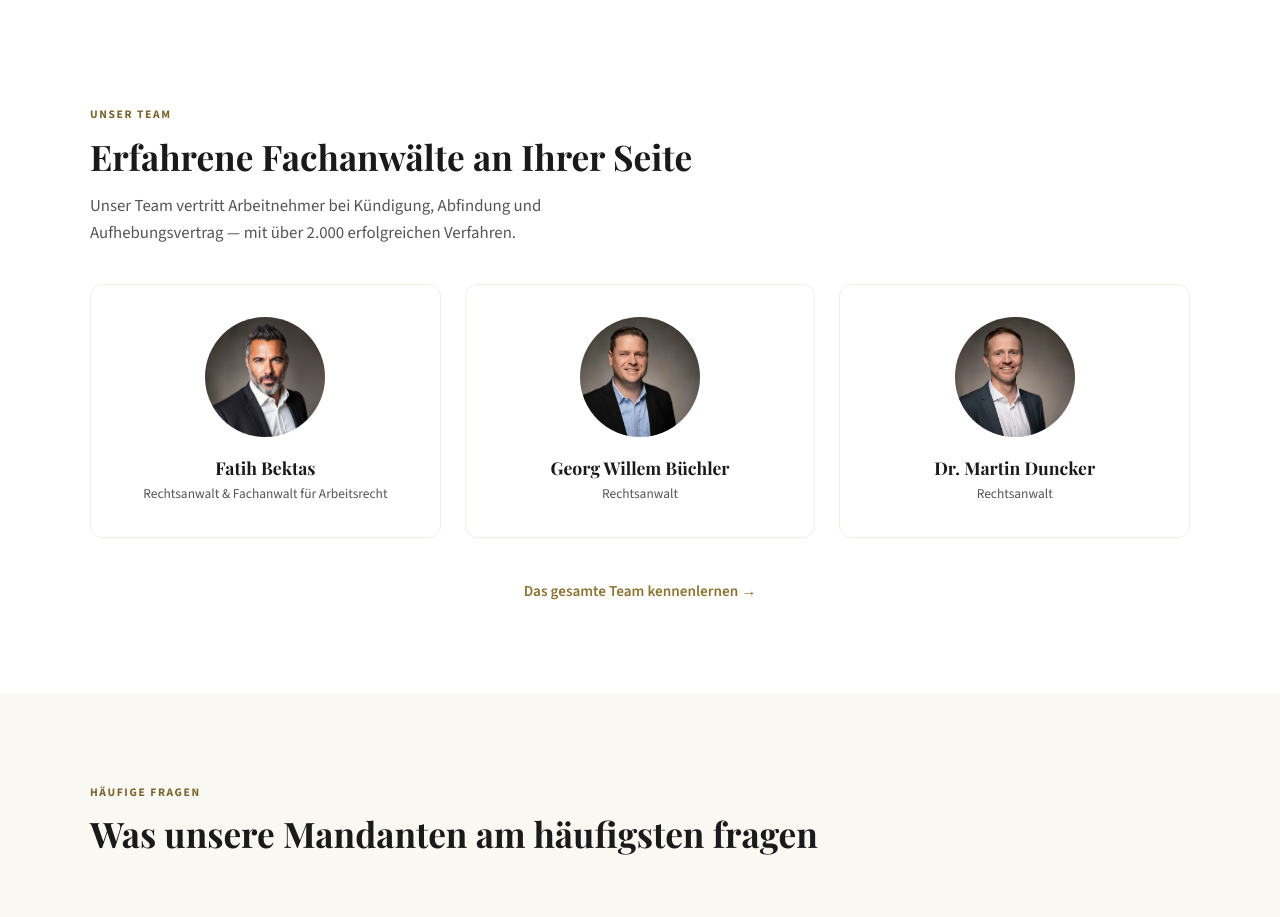
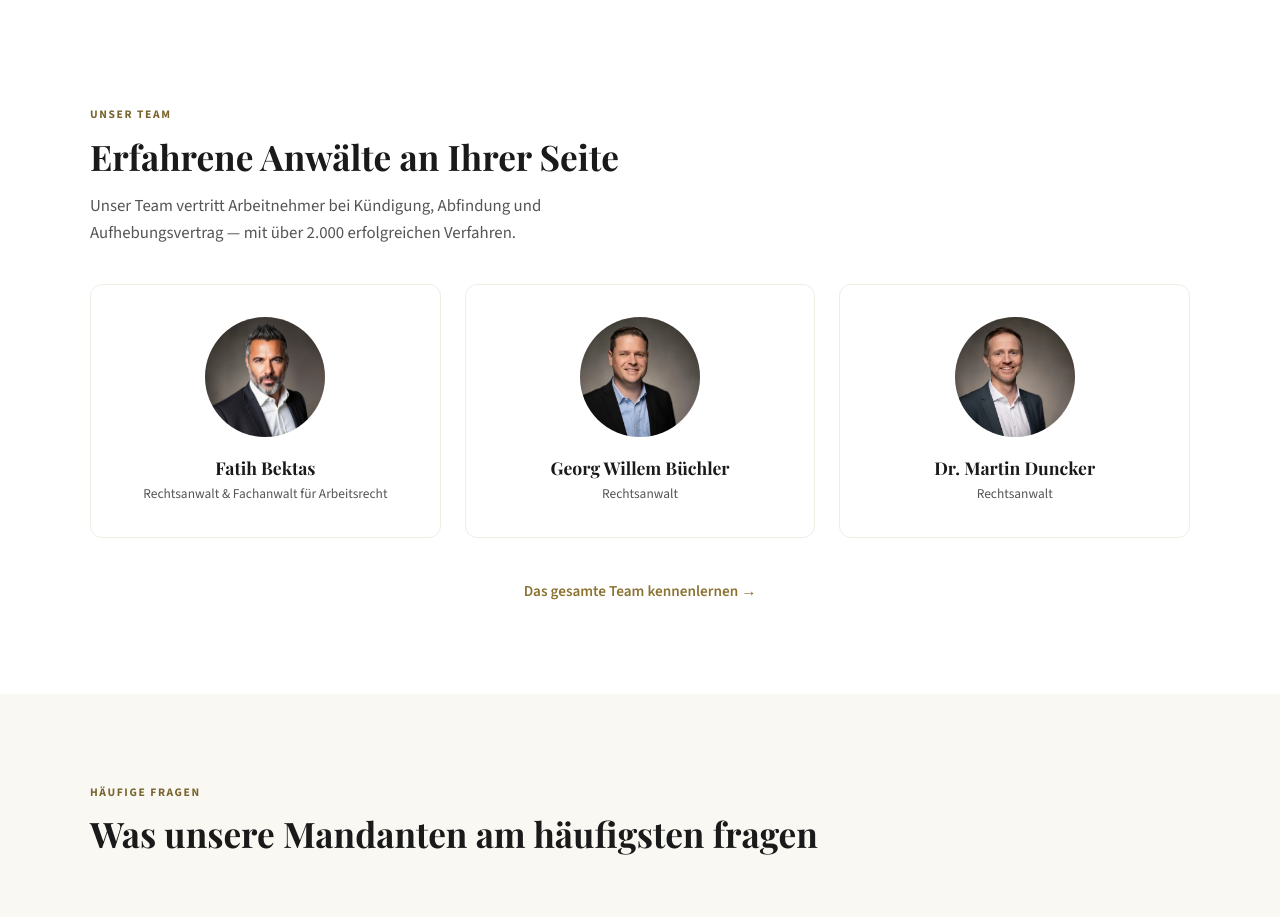
Before and after one commit to fatihbektas76/kuendigung-abfindung, a Next.js app: page / in a window 1280 px wide. Shown: the part 5760-6677 px from the top of the page. Built offline with nearby package versions, Linux system fonts and the light colour scheme; no server answers.

Commit message:
fix(team): change Fachanwälte to Anwälte in TeamTeaser heading

```diff
--- a/components/TeamTeaser.tsx
+++ b/components/TeamTeaser.tsx
@@ -18,7 +18,7 @@ export default function TeamTeaser() {
           Unser Team
         </div>
         <h2 className="font-serif text-[clamp(1.6rem,3vw,2.2rem)] font-bold leading-[1.25] mb-3.5 max-md:text-2xl">
-          Erfahrene Fachanwälte an Ihrer Seite
+          Erfahrene Anwälte an Ihrer Seite
         </h2>
         <p className="text-[1.05rem] text-ink-muted max-w-[580px] leading-relaxed">
           Unser Team vertritt Arbeitnehmer bei Kündigung,
```
